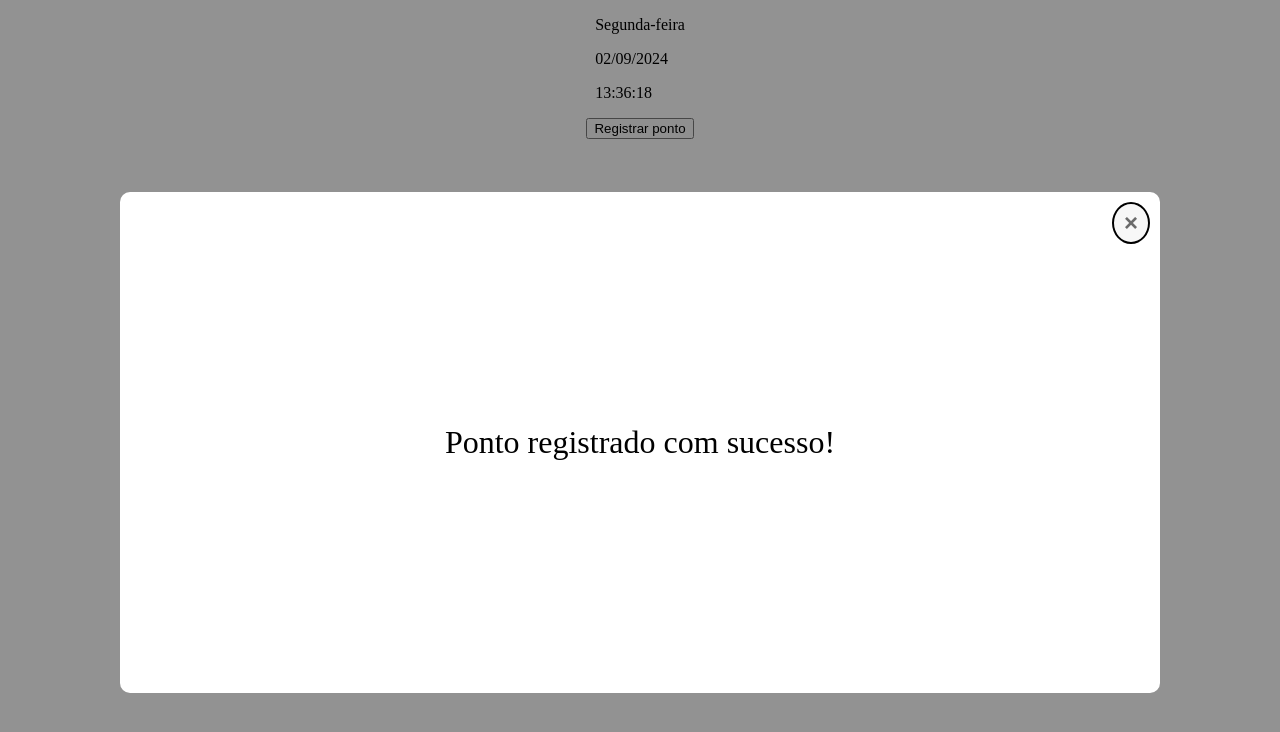
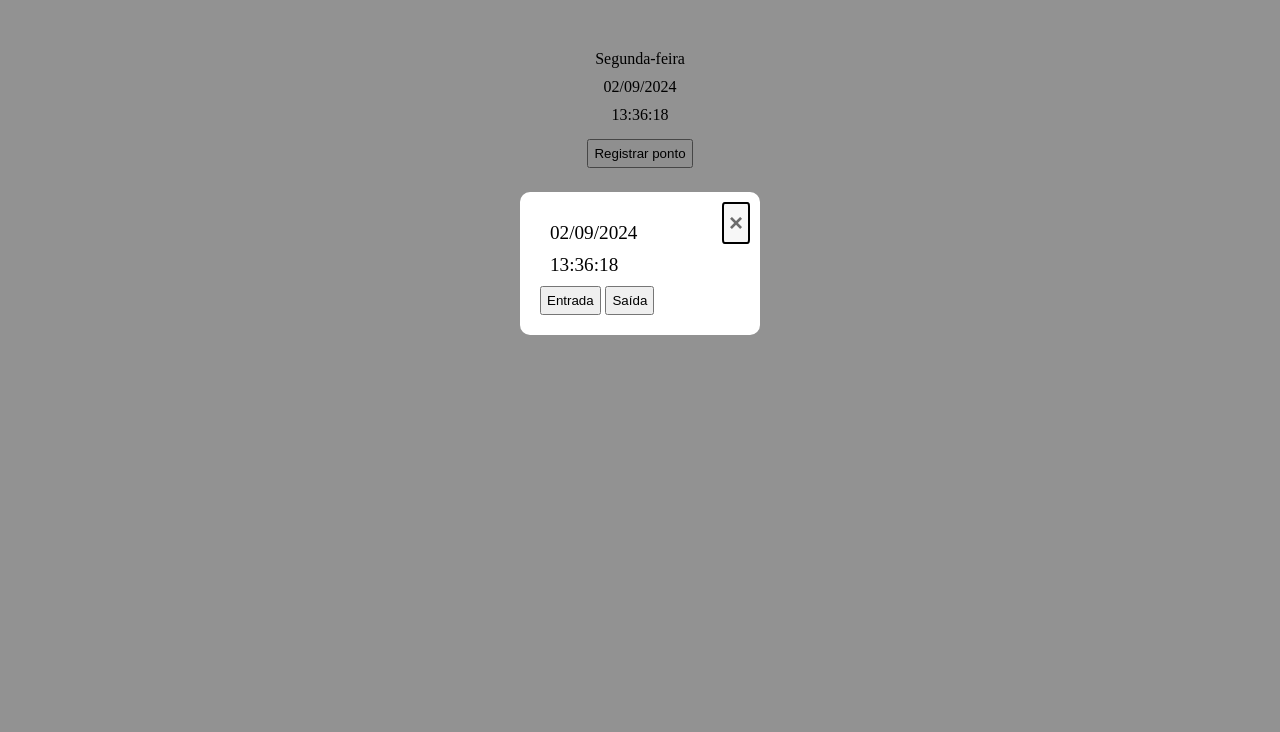
Before and after one commit to Jpzin1/projeto-sistema-de-ponto, a plain HTML site: page index.html in a window 1280 px wide. Both pictures are taken after a click on the button "Registrar ponto". Drawn offline with Linux system fonts and the light colour scheme.

Commit message:
alterações e adicionando coisas

```diff
--- a/index.html
+++ b/index.html
@@ -12,16 +12,17 @@
         <p id="data-atual"></p>
         <p id="hora-atual"></p>
     </div>
-
     <button id="btn-registrar-ponto">Registrar ponto</button>
 
     <div id="modal" class="modal">
         <div class="modal-content">
+            <p id="dialog-data">Data</p>
+            <p id="dialog-hora">Hora</p>
             <button class="close">&times;</button>
-            <p>Ponto registrado com sucesso!</p>
+            <button id="btn-dialog-entrada">Entrada</button>
+            <button id="btn-dialog-saida">Saída</button>
         </div>
     </div>
-
     <script src="index.js"></script>
 </body>
 </html>
--- a/index.js
+++ b/index.js
@@ -1,9 +1,18 @@
+navigator.geolocation.getCurrentPosition((position) => {
+    console.log(position);
+    console.log(position.coords.latitude);
+    console.log(position.coords.longitude);
+});
+
 var modal = document.getElementById("modal");
 var btn = document.getElementById("btn-registrar-ponto");
 var span = document.getElementsByClassName("close")[0];
+var btnEntrada = document.getElementById("btn-dialog-entrada");
+var btnSaida = document.getElementById("btn-dialog-saida");
 
 btn.onclick = function() {
     modal.style.display = "block";
+    updateContentHour();
 }
 
 span.onclick = function() {
@@ -11,52 +20,41 @@ span.onclick = function() {
 }
 
 window.onkeydown = function (event) {
-    if (event.key == "Escape") {
+    if (event.key === "Escape") {
         modal.style.display = "none";
     }
 }
 
-const diasSemana = document.getElementById("dia-semana");
-const dataAtual = document.getElementById("data-atual");
-const horaAtual = document.getElementById("hora-atual");
-const btnRegistrarPonto = document.getElementById("btn-registrar-ponto");
+function updateContentHour() {
+    const dialogDate = document.getElementById("dialog-data");
+    const dialogTime = document.getElementById("dialog-hora");
+    document.getElementById("dia-semana").textContent = getWeekDay();
+    document.getElementById("data-atual").textContent = getCurrentDate();
+    document.getElementById("hora-atual").textContent = getCurrentTime();
 
-btnRegistrarPonto.addEventListener("click", register);
-
-
-function register() {
-    alert("Bater ponto!");
+    if (dialogDate) {
+        dialogDate.textContent = getCurrentDate();
+    }
+    if (dialogTime) {
+        dialogTime.textContent = getCurrentTime();
+    }
 }
 
-
-function updateContentHour() {
-    dataAtual.textContent =  getCurrentDate();
-    horaAtual.textContent = getCurrentTime();
-    diasSemana.textContent = getWeekDay();
-}
-
-
-// retorna a hora atual (hora/minuto/segundo)
+// Retorna a hora atual (hora/minuto/segundo)
 function getCurrentTime() {
-
     const date = new Date();
-
     let horas = (date.getHours() < 10 ? '0' : '') + date.getHours();
     let minutos = (date.getMinutes() < 10 ? '0' : '') + date.getMinutes();
     let segundos = (date.getSeconds() < 10 ? '0' : '') + date.getSeconds();
-
     return horas + ":" + minutos + ":" + segundos;
 }
 
-//Retorna a data atual no padrão dd/aa/aaaa
+// Retorna a data atual no padrão dd/mm/aaaa
 function getCurrentDate() {
-
     const date = new Date();
-
     let mes = ((date.getMonth() + 1) < 10 ? '0' : '')  + (date.getMonth() + 1);
     let data = (date.getDate() < 10 ? '0' : '') + date.getDate();
-    let ano = (date.getFullYear() < 10 ? '0' : '') + date.getFullYear();
-
+    let ano = date.getFullYear();
     return data + "/" + mes + "/" + ano;
 }
 
@@ -67,9 +65,5 @@ function getWeekDay() {
     return diasSemana[d.getDay()];
 }
 
-updateContentHour();
+// Atualiza o conteúdo do modal a cada segundo
 setInterval(updateContentHour, 1000);
-
-console.log(getWeekDay());
-console.log(getCurrentTime());
-console.log(getCurrentDate());
--- a/style.css
+++ b/style.css
@@ -1,13 +1,32 @@
 body {
     box-sizing: border-box;
     margin: 0;
-    padding: 0;
     background-color: #f3f3f3;
     display: flex;
     flex-direction: column;
     align-items: center;
+    padding: 50px;
 }
 
+.data-hora {
+    display: flex;
+    flex-direction: column;
+    align-items: center;
+    justify-content: center;
+    text-align: center;
+    gap: 10px;
+    margin-bottom: 15px;
+}
+
+.data-hora p {
+    margin: 0;
+}
+
+
+#btn-registrar-ponto {
+    padding: 5px;
+
+}
 
 .modal {
     display: none;
@@ -23,20 +42,29 @@ body {
 
 
 .modal-content {
+
     background-color: #fff;
     margin: 15% auto;
-    padding: 200px;
+    padding: 20px;
     border-radius: 10px;
-    width: 50%;
-
-    display: flex;
-    flex-direction: column;
-    align-items: center;
-
+    width: 25vh;
+    height: auto;
     font-family: 'LexendDeca-Regular';
     color: var(--title);
-    font-size: 200%;
+    font-size: 120%;
     position: relative;
+    overflow: auto;
+    flex-direction: column;
+}
+
+.modal-content p {
+    margin: 10px;
+    font-size: 1em;
+}
+
+.modal-content button {
+    padding: 5px;
+    margin-top: auto;
 }
 
 
@@ -50,7 +78,7 @@ body {
     right: 10px;
     background-color: #e0e0e041;
     padding: 5px 10px;
-    border-radius: 50%;
+    border-radius: 10%;
     border: 2px solid #000000;
     cursor: pointer;
     transition: all 0.3s ease;
```
